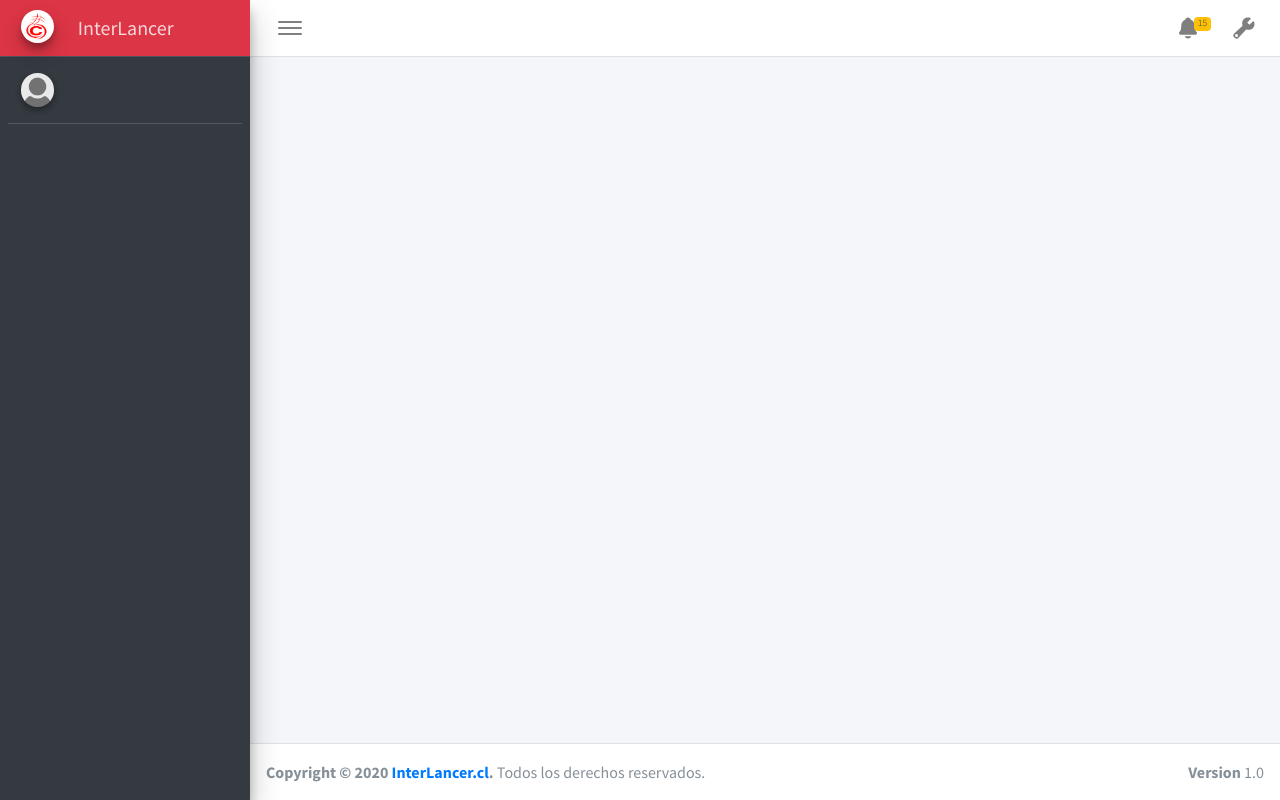
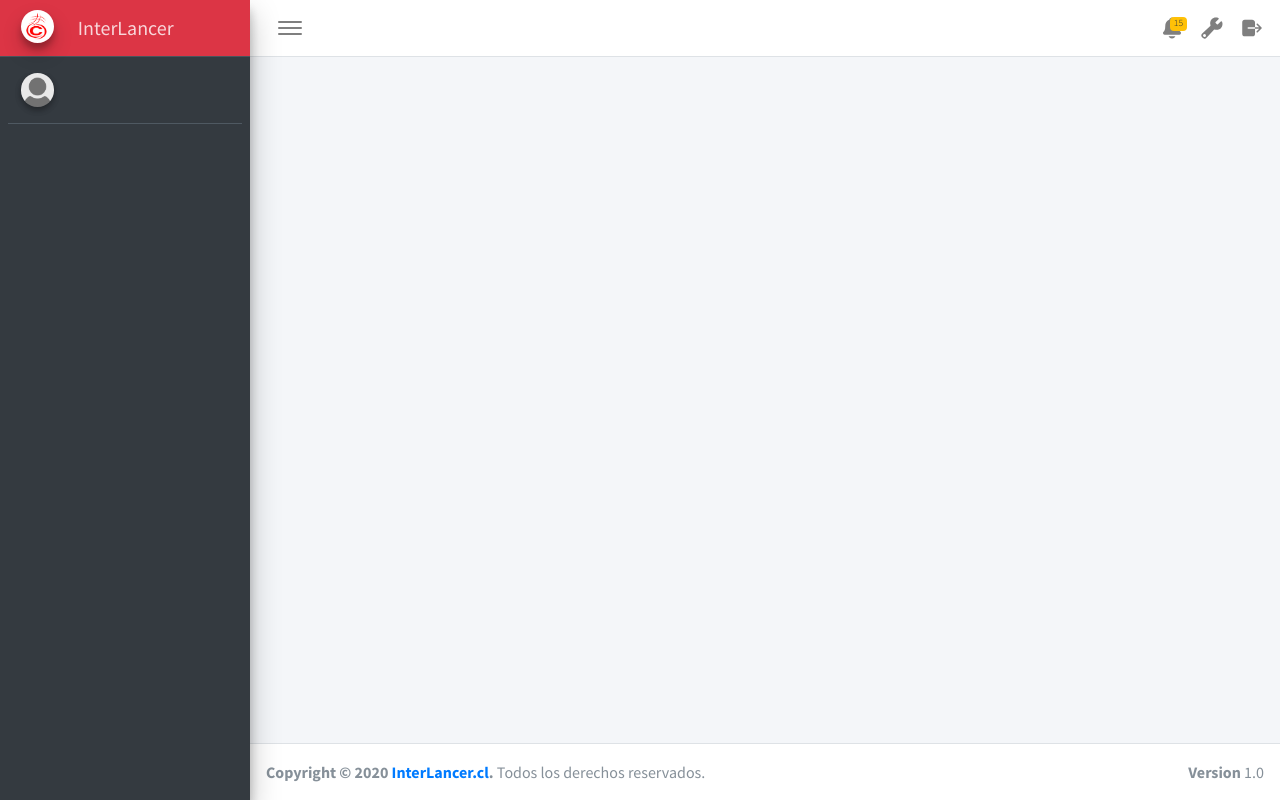
Before and after one commit to fsantand/trabajo-2-daw, a Django app: template usuario/templates/usuario/dashboard.html in a window 1280 px wide. Run offline with Django 3.2, Linux system fonts and the light colour scheme; the template is opened without the code that fills it, so the values that code supplies are empty; some libraries are stand-ins or nearby versions.

Commit message:
Se agrega boton logout

```diff
--- a/usuario/static/css/style.css
+++ b/usuario/static/css/style.css
@@ -22,3 +22,8 @@
 .info {
     color:white;
 }
+
+.sp-1 {
+    padding-left: .5rem!important;
+    padding-right: .5rem!important;
+}
--- a/usuario/templates/usuario/dashboard.html
+++ b/usuario/templates/usuario/dashboard.html
@@ -67,7 +67,7 @@
 
                 <!-- Notifications Dropdown Menu -->
                 <li class="nav-item dropdown no-mg">
-                    <a class="nav-link" data-toggle="dropdown" href="#">
+                    <a class="nav-link sp-1" data-toggle="dropdown" href="#">
                         <ion-icon class="icon-md" name="notifications" ></ion-icon>
                         <span class="badge badge-warning navbar-badge">15</span>
                     </a>
@@ -93,10 +93,16 @@
                     </div>
                 </li>
                 <li class="nav-item no-mg">
-                    <a class="nav-link" data-widget="control-sidebar" data-slide="true" href="#" role="button">
+                    <a class="nav-link sp-1" data-widget="control-sidebar" data-slide="true" href="#" role="button">
                         <ion-icon class="icon-md" name="build"></ion-icon>
                     </a>
                 </li>
+                <li class="nav-item no-mg">
+                    <a class="nav-link sp-1" href="{% url 'logout' %}" role="button">
+                        <ion-icon class="icon-md" name="log-out"></ion-icon>
+                    </a>
+                </li>
+
             </ul>
         </nav>
         <!-- /.navbar -->
```
